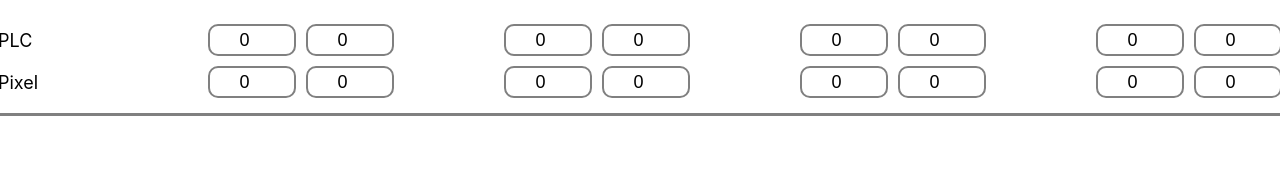
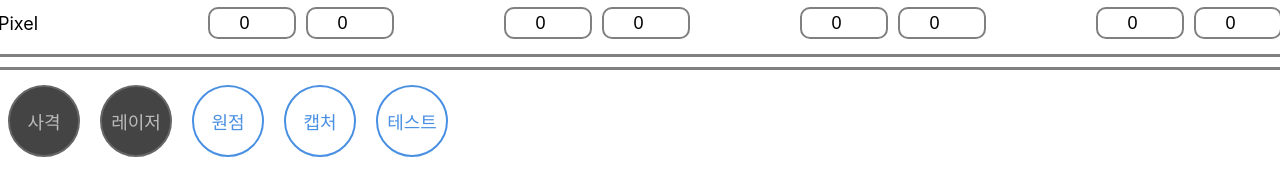
Before and after one commit to SeongHo-C/camera-plc-mapping, a React (Create React App) app in the folder frontend/: page / in a window 1280 px wide. Shown: the part 647-819 px from the top of the page. Built offline with nearby package versions, Linux system fonts and the light colour scheme; no server answers; the HTML template or start-up script is replaced by a standard one.

Commit message:
Design: 제어 기능 UI 추가

```diff
--- a/frontend/src/App.jsx
+++ b/frontend/src/App.jsx
@@ -11,6 +11,8 @@ export default function App() {
   const [corner, setCorner] = useState(defaultCorner);
   const [mappingItems, setMappingItems] = useState(defaultMappingItems);
   const [unit, setUnit] = useState(0);
+  const [shootMode, setShootMode] = useState(0);
+  const [laserMode, setLaserMode] = useState(0);
 
   const modeSelectRef = useRef(null);
   const xInputRef = useRef(null);
@@ -261,6 +263,13 @@ export default function App() {
             <MappingPoints title="Pixel" mappingItem={mappingItems.Pixel} onMappingItems={handleMappingItems}/>
           </div>
         </div>
+        <div className={styles.control}>
+          <button className={`${shootMode === 0 ? styles.off : styles.on}`}>사격</button>
+          <button className={`${laserMode === 0 ? styles.off : styles.on}`}>레이저</button>
+          <button className={styles.control_button}>원점</button>
+          <button className={styles.control_button}>캡처</button>
+          <button className={styles.control_button}>테스트</button>
+        </div>
       </footer>
     </section>
   );
--- a/frontend/src/App.module.css
+++ b/frontend/src/App.module.css
@@ -270,7 +270,7 @@ main {
 .mapping_buttons {
     display: flex;
     gap: 12px;
-    margin: 0 0 20px 0;
+    margin-bottom: 20px;
 }
 
 .mapping_buttons > button {
@@ -287,3 +287,55 @@ main {
     background-color: #4a90e2;
     color: #fff;
 }
+
+.control {
+    width: 1320px;
+
+    border: 3px solid gray;
+    border-radius: 10px;
+    padding: 15px;
+    margin-top: 10px;
+}
+
+.control > button {
+    width: 4.5rem;
+    height: 4.5rem;
+
+    margin: 0 10px;
+    border-radius: 50%;
+    font-size: 18px;
+    cursor: pointer;
+}
+
+.control > button.off {
+    background-color: #444;
+    color: #bbb;
+    border: 2px solid #666;
+}
+
+.control > button.off:hover {
+    background-color: #555;
+    color: #ddd;
+}
+
+
+.control > button.on {
+    background-color: #4caf50;
+    color: white;
+    border: 2px solid #388e3c;
+}
+
+.control > button.on:hover {
+    background-color: #45a049
+}
+
+.control_button {
+    background-color: #fff;
+    color: #4a90e2;
+    border: 2px solid #4a90e2;
+}
+
+.control_button:hover {
+    background-color: #4a90e2;
+    color: #fff;
+}
```
